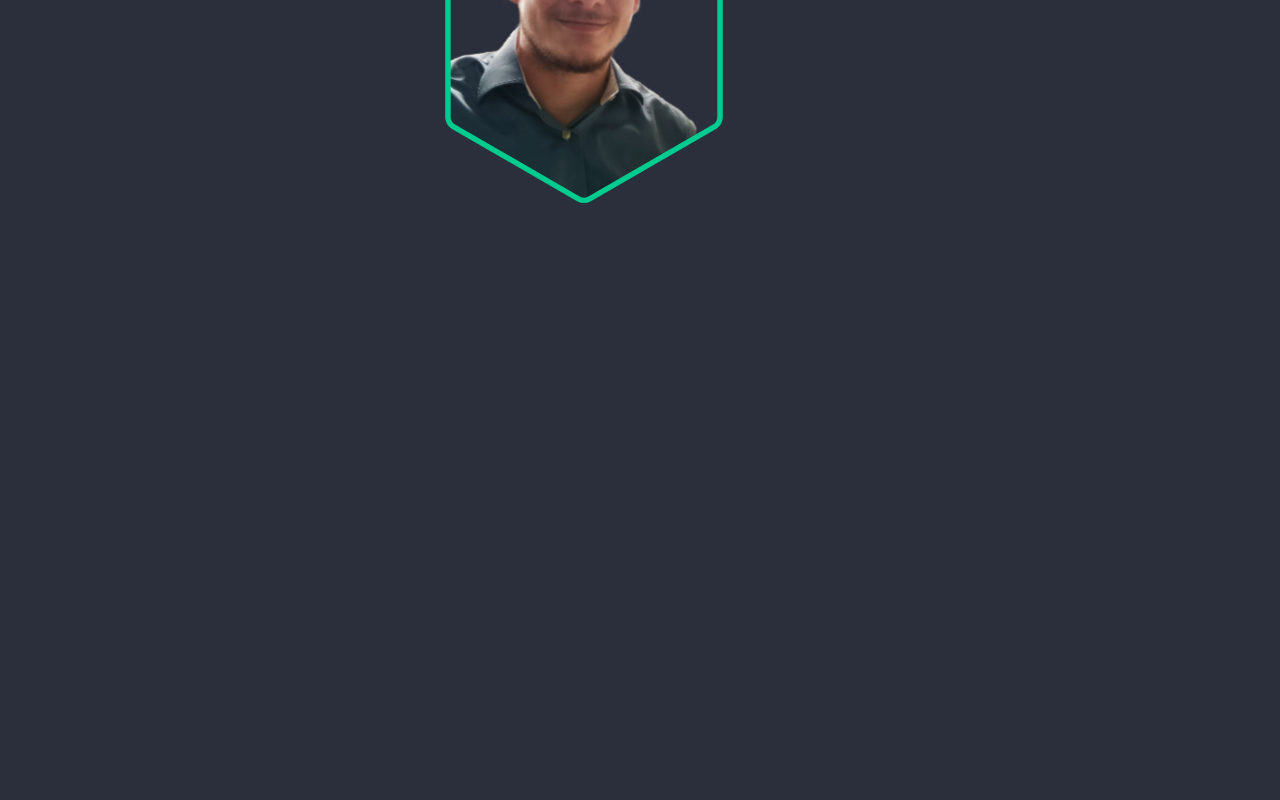
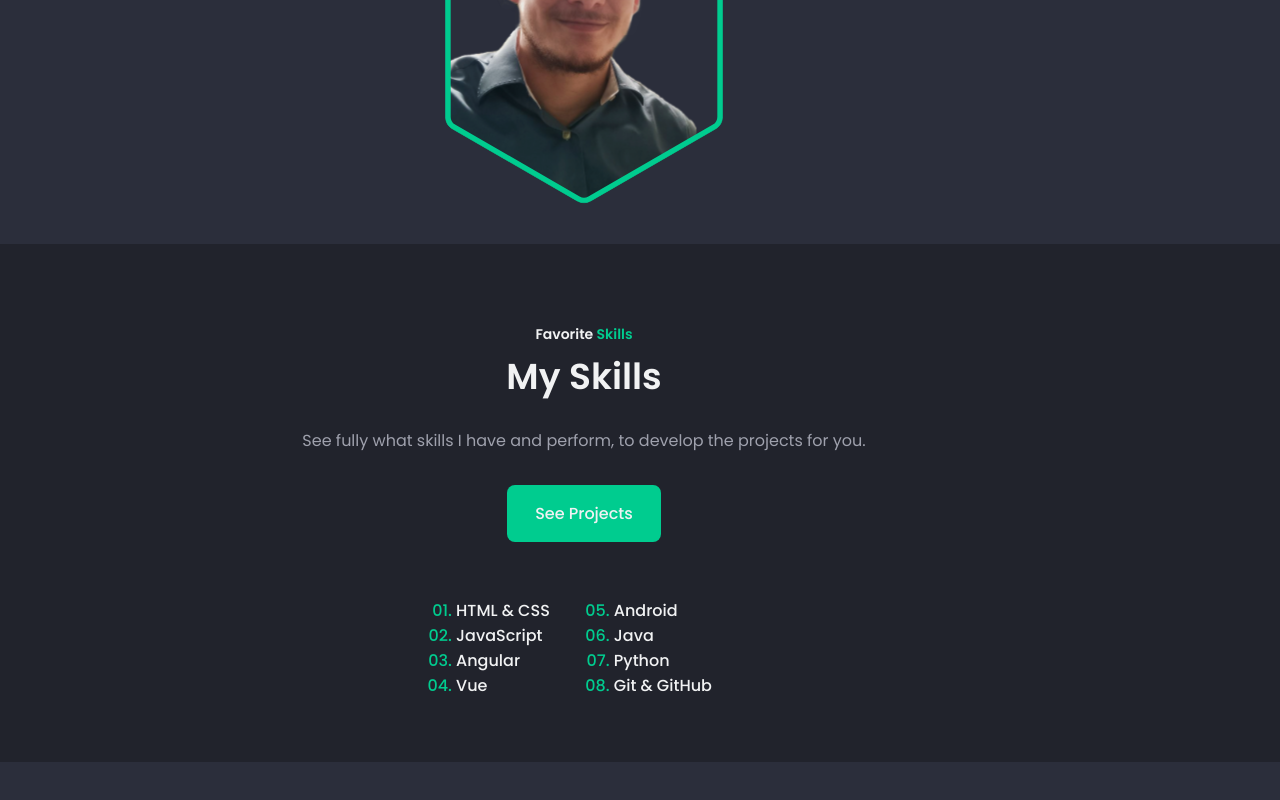
Before and after one commit to liosvel-medina/liosvel-medina.github.io, an Astro site: page / in a window 1280 px wide. Shown: the part 1424-2224 px from the top of the page. Before the commit the page ends 2116 px from the top, so only its background shows below. Built offline with nearby package versions, Linux system fonts and the light colour scheme; Astro itself is replaced by a stand-in of ours.

Commit message:
create Skills section

```diff
--- a/public/css/style.css
+++ b/public/css/style.css
@@ -376,7 +376,48 @@
 }
 
 /*=============== SKILLS ===============*/
+.skills {
+    background-color: var(--container-color);
+}
 
+.skills__container {
+    padding-bottom: 2rem;
+    row-gap: 3.5rem;
+}
+
+.skills__data {
+    text-align: center;
+}
+
+.skills__description {
+    margin-bottom: 2rem;
+}
+
+.skills__content,
+.skills__group {
+    display: grid;
+}
+
+.skills__content {
+    grid-template-columns: repeat(2, max-content);
+    column-gap: 4rem;
+    justify-content: center;
+    align-items: baseline;
+}
+
+.skills_group {
+    row-gap: 1rem;
+    list-style: decimal-leading-zero;
+}
+
+.skills__item {
+    font-weight: var(--font-medium);
+    color: var(--title-color);
+}
+
+.skills__item::marker {
+    color: var(--first-color);
+}
 
 /*=============== SERVICES ===============*/
 
--- /dev/null
+++ b/src/components/index/Skills.astro
@@ -0,0 +1,34 @@
+<section class="skills section">
+    <div class="skills__container container grid">
+        <div class="skills__data">
+            <h3 class="section__subtitle">
+                Favorite <span>Skills</span>
+            </h3>
+
+            <h2 class="section__title">My Skills</h2>
+
+            <p class="skills__description">
+                See fully what skills I have and perform, to develop the
+                projects for you.
+            </p>
+
+            <a href="#projects" class="button">See Projects</a>
+        </div>
+
+        <div class="skills__content">
+            <ol class="skills_group">
+                <li class="skills__item">HTML & CSS</li>
+                <li class="skills__item">JavaScript</li>
+                <li class="skills__item">Angular</li>
+                <li class="skills__item">Vue</li>
+            </ol>
+
+            <ol class="skills_group" start="5">
+                <li class="skills__item">Android</li>
+                <li class="skills__item">Java</li>
+                <li class="skills__item">Python</li>
+                <li class="skills__item">Git & GitHub</li>
+            </ol>
+        </div>
+    </div>
+</section>
--- a/src/pages/index.astro
+++ b/src/pages/index.astro
@@ -3,6 +3,7 @@
 import NavBar from "../components/index/NavBar.astro";
 import Home from "../components/index/Home.astro";
 import About from "../components/index/About.astro";
+import Skills from "../components/index/Skills.astro";
 ---
 
 <Layout title="Home">
@@ -20,7 +21,7 @@
     <About/>
 
     <!--==================== SKILLS ====================-->
-    <section class="skills section"></section>
+    <Skills/>
 
     <!--==================== SERVICES ====================-->
     <section class="services section" id="services"></section>
```
